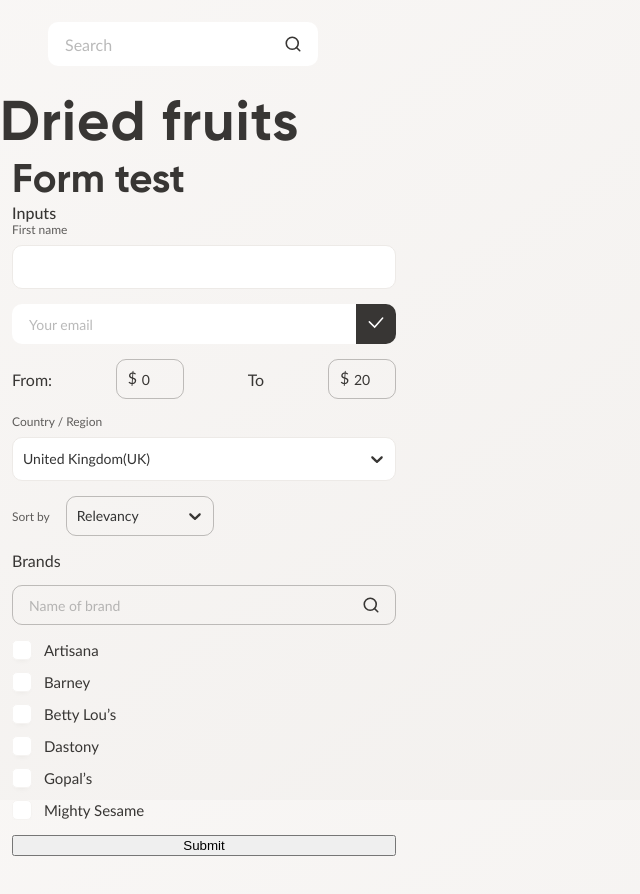
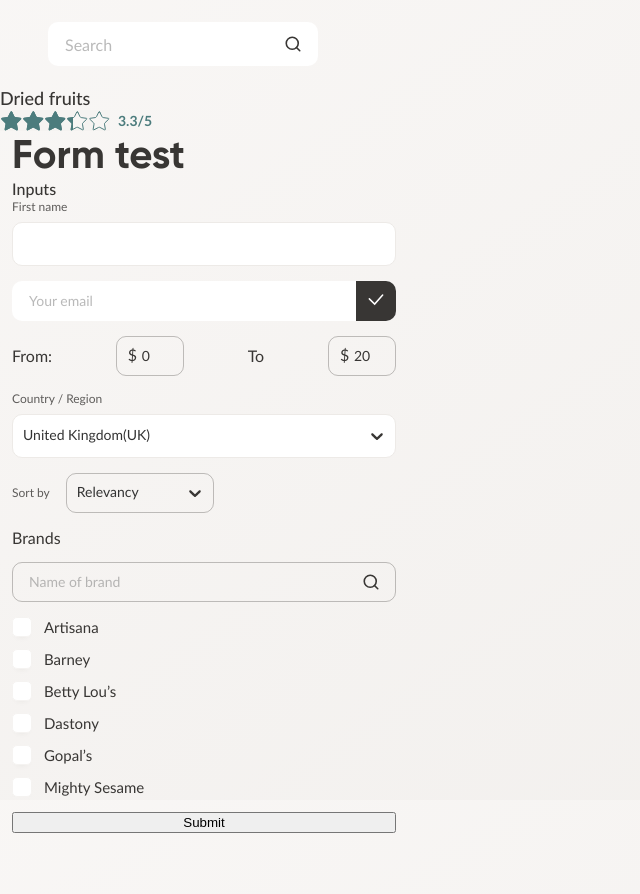
Before and after one commit to AnnaPrutnik/eco-food-next, a Next.js app: page / in a window 1280 px wide. Shown: the top 894 px of the page, without its empty margins (0-640 px from the left). Built offline with nearby package versions, Linux system fonts and the light colour scheme.

Commit message:
сделал компонент Rating

```diff
--- a/src/components/common/heading/heading.styled.tsx
+++ b/src/components/common/heading/heading.styled.tsx
@@ -17,7 +17,7 @@ export const Categorie = styled.h1`
   font-size: ${(p) => p.theme.fontSizes[4]}px; //24
   letter-spacing: ${(p) => p.theme.letterSpacings.heading};
 
-  @media screen and (min-width: 1200px) {
+  @media screen and (min-width: ${(p) => p.theme.breakpoints.lg}) {
     font-size: ${(p) => p.theme.fontSizes[6]}px; //56
   }
 `;
@@ -26,7 +26,7 @@ export const Product = styled.h1`
   ${main};
   font-size: ${(p) => p.theme.fontSizes[4]}px; //24
 
-  @media screen and (min-width: 1200px) {
+  @media screen and (min-width: ${(p) => p.theme.breakpoints.lg}) {
     font-size: ${(p) => p.theme.fontSizes[5]}px; //40
   }
 `;
@@ -35,7 +35,7 @@ export const Section = styled.h2`
   ${main}
   font-size: ${(p) => p.theme.fontSizes[2]}px; //16
 
-  @media screen and (min-width: 1200px) {
+  @media screen and (min-width: ${(p) => p.theme.breakpoints.lg}) {
     font-size: ${(p) => p.theme.fontSizes[4]}px; //24
   }
 `;
@@ -46,3 +46,11 @@ export const Card = styled.h3`
   font-size: ${(p) => p.theme.fontSizes[2]}px; //16
   font-weight: ${(p) => p.theme.fontWeights.medium};
 `;
+
+export const Filter = styled.h4`
+  ${main}
+  font-family: ${(p) => p.theme.fonts.body};
+  font-weight: ${(p) => p.theme.fontWeights.medium};
+  font-size: ${(p) => p.theme.fontSizes[3]}px; //18
+  line-height: ${(p) => p.theme.lineHeights.heading};
+`;
--- a/src/components/common/heading/heading.tsx
+++ b/src/components/common/heading/heading.tsx
@@ -1,8 +1,8 @@
 import { FC } from "react";
-import { Categorie, Product, Section, Card } from "./heading.styled";
+import { Categorie, Product, Section, Card, Filter } from "./heading.styled";
 
 interface IHeading {
-  type?: "categorie" | "product" | "section" | "card";
+  type?: "categorie" | "product" | "section" | "card" | "filter";
   text: string;
 }
 
@@ -20,6 +20,9 @@ export const Heading: FC<IHeading> = ({ type, text }) => {
     case "card":
       return <Card>{text}</Card>;
 
+    case "filter":
+      return <Filter>{text}</Filter>;
+
     default:
       return <Categorie>{text}</Categorie>;
   }
--- a/src/components/common/index.tsx
+++ b/src/components/common/index.tsx
@@ -3,3 +3,4 @@ export * from './layout';
 export * from './fields';
 export * from './heading';
 export * from './checkbox';
+export * from './rating/rating'
--- /dev/null
+++ b/src/components/common/rating/rating.styled.tsx
@@ -0,0 +1,21 @@
+import styled from "styled-components";
+
+export const StarsWrap = styled.div`
+  width: 22px;
+  height: 21px;
+  position: relative;
+  overflow: hidden;
+
+  @media screen and (min-width: ${(p) => p.theme.breakpoints.lg}) {
+    width: 110px;
+  }
+`;
+
+export const Score = styled.span`
+ margin-left: ${p => p.theme.space[3]}px; //8
+  font-family: ${(p) => p.theme.fonts.body};
+  font-weight: ${(p) => p.theme.fontWeights.bold};
+  font-size: ${(p) => p.theme.fontSizes[1]}px; //14
+  line-height: ${(p) => p.theme.lineHeights.body};
+  color: ${(p) => p.theme.colors.primary};
+`;
--- /dev/null
+++ b/src/components/common/rating/rating.tsx
@@ -0,0 +1,32 @@
+import React from "react";
+import { Stars, Box } from "components";
+import { StarsWrap, Score } from "./rating.styled";
+import { theme } from "theme/theme";
+
+interface IRating {
+  score: number;
+}
+
+export const Rating: React.FC<IRating> = ({ score }) => {
+  const fill = (score * 100) / 5;
+
+  return (
+    <Box display="flex" alignItems="center">
+      <StarsWrap>
+        <Box
+          width={`${fill}%`}
+          height="100%"
+          backgroundColor={`${theme.colors.primary}`}
+        ></Box>
+        <Box width="100%" height="100%" position="absolute" top="0" left="0">
+          <Stars />
+          <Stars />
+          <Stars />
+          <Stars />
+          <Stars />
+        </Box>
+      </StarsWrap>
+      <Score>{`${score}/5`}</Score>
+    </Box>
+  );
+};
--- a/src/components/svg/index.tsx
+++ b/src/components/svg/index.tsx
@@ -1,2 +1,3 @@
 export * from './search';
 export * from './check';
+export * from './star'
--- /dev/null
+++ b/src/components/svg/star.tsx
@@ -0,0 +1,24 @@
+import { theme } from "theme/theme";
+
+export const Stars = ({ width = 22, height = 21 }) => (
+  <svg
+    width={width}
+    height={height}
+    viewBox="0 0 22 21"
+    fill="none"
+    xmlns="http://www.w3.org/2000/svg"
+  >
+    <path
+      fill-rule="evenodd"
+      clip-rule="evenodd"
+      d="M0 0H22.5V21.25H0V0ZM14.493 6.52469L12.1455 1.80165C11.7777 1.06177 10.7223 1.06177 10.3545 1.80165L8.00699 6.52469C7.86092 6.81858 7.57994 7.02209 7.25516 7.06923L2.01534 7.82983C1.19327 7.94916 0.866672 8.96069 1.46374 9.53822L5.24483 13.1956C5.48266 13.4257 5.5913 13.7585 5.53499 14.0846L4.64165 19.2573C4.50072 20.0733 5.35596 20.6972 6.08999 20.3138L10.7871 17.8607C11.0771 17.7093 11.4229 17.7093 11.7129 17.8607L16.41 20.3138C17.144 20.6972 17.9993 20.0733 17.8584 19.2573L16.965 14.0846C16.9087 13.7585 17.0173 13.4257 17.2552 13.1956L21.0363 9.53822C21.6333 8.96069 21.3067 7.94916 20.4847 7.82983L15.2448 7.06923C14.9201 7.02209 14.6391 6.81858 14.493 6.52469Z"
+      fill={theme.colors.lightBackground}
+    />
+    <path
+      d="M11.6977 2.0242L14.0453 6.74724C14.2644 7.18807 14.6858 7.49333 15.173 7.56405L20.4128 8.32464C20.8239 8.38431 20.9872 8.89007 20.6886 9.17884L16.9075 12.8362C16.5508 13.1813 16.3878 13.6805 16.4723 14.1697L17.3656 19.3424C17.4361 19.7504 17.0085 20.0623 16.6415 19.8706L11.9444 17.4175C11.5093 17.1903 10.9907 17.1903 10.5556 17.4175L5.85853 19.8706C5.49151 20.0623 5.06389 19.7504 5.13436 19.3424L6.02769 14.1697C6.11216 13.6805 5.94921 13.1813 5.59245 12.8362L1.81136 9.17884C1.51283 8.89007 1.67613 8.38431 2.08716 8.32464L7.32698 7.56405C7.81416 7.49333 8.23562 7.18807 8.45473 6.74724L10.8023 2.0242C10.9861 1.65426 11.5139 1.65426 11.6977 2.0242Z"
+      stroke={theme.colors.primary}
+      stroke-linecap="round"
+      stroke-linejoin="round"
+    />
+  </svg>
+);
--- a/src/pages/index.tsx
+++ b/src/pages/index.tsx
@@ -1,6 +1,5 @@
 import Head from 'next/head';
-import { Heading } from 'components';
-import { FormTest } from 'components';
+import { Heading, FormTest, Rating } from 'components';
 
 export default function Home() {
   return (
@@ -12,7 +11,8 @@ export default function Home() {
         <link rel='icon' href='/favicon.ico' />
       </Head>
       <div>
-        <Heading type='categorie' text='drieD frUiTs' />
+        <Heading type='filter' text='drieD frUiTs' />
+        <Rating score={3.3}/>
         <FormTest />
       </div>
     </>
```
